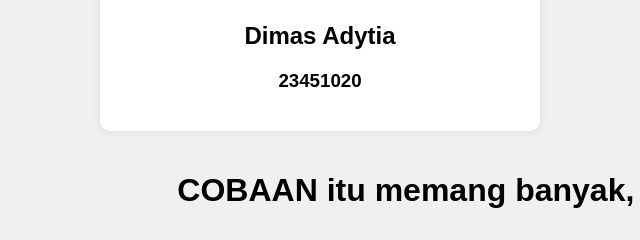
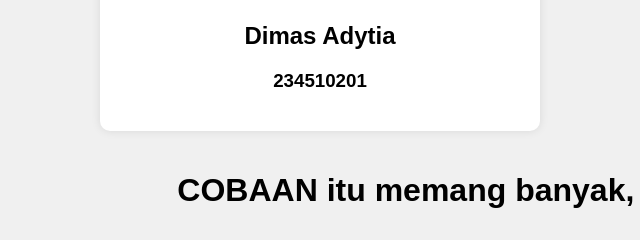
Before and after one commit to dimasadytia03/website, a plain HTML site: page footer.html in a window 1280 px wide. Shown: the part 441-681 px from the top of the page, 19-659 px from the left. Drawn offline with Linux system fonts and the light colour scheme.

Commit message:
Update footer.html

```diff
--- a/footer.html
+++ b/footer.html
@@ -43,7 +43,7 @@
             <h1><p>Profil Mahasiswa 1</p></h1>
             <img src="/image/dimas1.jpeg" alt="Foto Anggota 1">
             <h2>Dimas Adytia</h2>
-            <h3><p>23451020</p></h3>
+            <h3><p>234510201</p></h3>
         </div>
         <div class="anggota">
             <h1><p>Profil Mahasiswa 2</p></h1>
```
